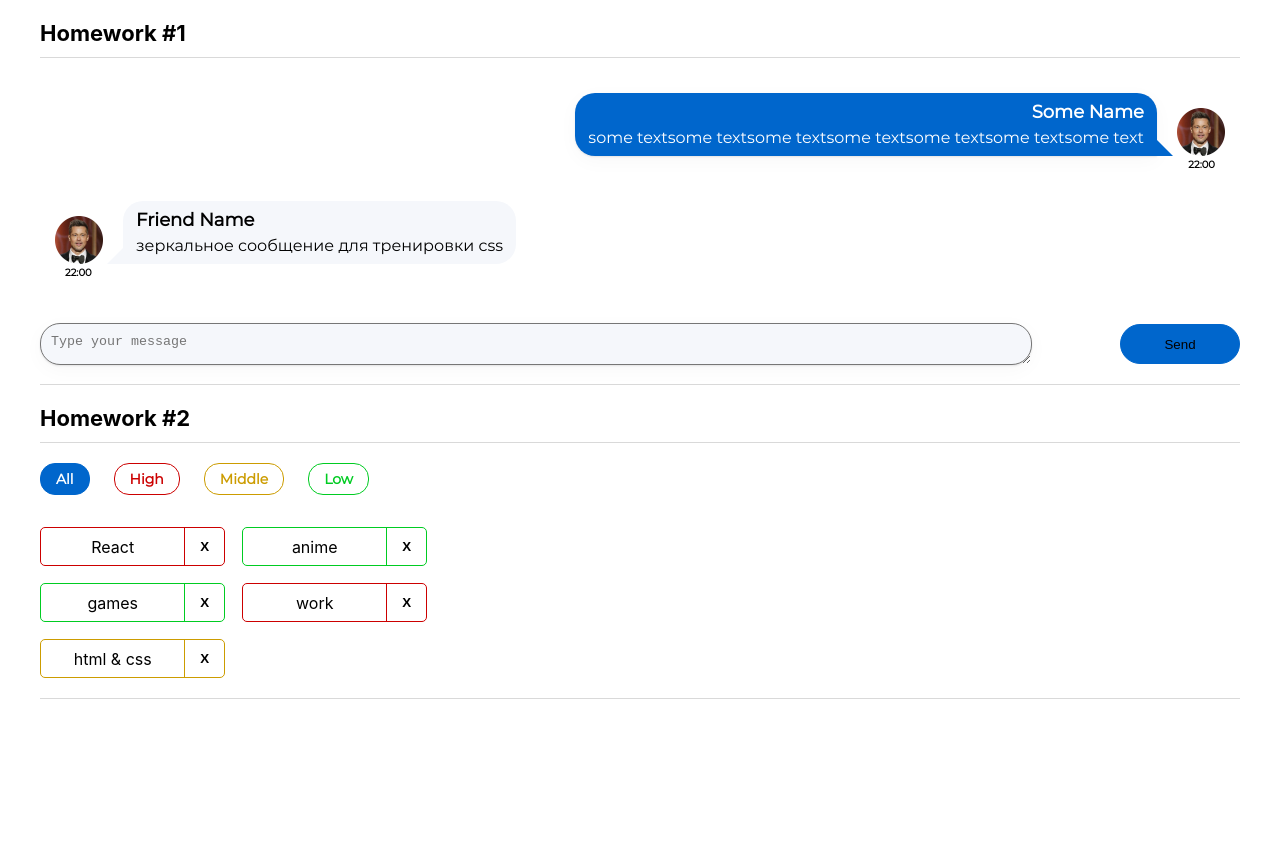
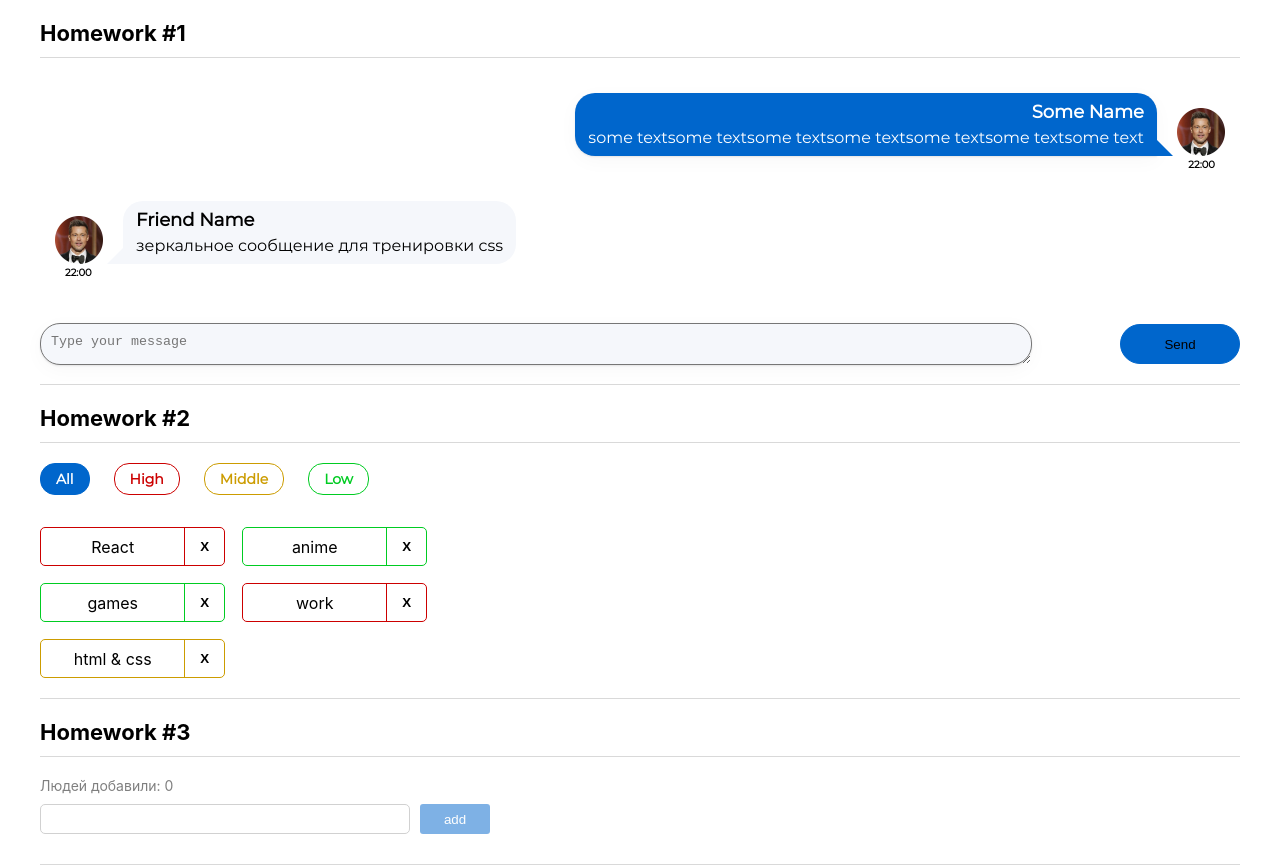
Before and after one commit to ann-halas/homeworks, a React (Create React App) app: page / in a window 1280 px wide. Before the commit the page ends 800 px from the top, so only its background shows below. Built offline with nearby package versions, Linux system fonts and the light colour scheme.

Commit message:
Commit  hw03

```diff
--- a/src/s1-main/App.tsx
+++ b/src/s1-main/App.tsx
@@ -12,7 +12,7 @@ function App() {
             <HW1/>
             {/*/!*раскомментировать по ходу выполнения*!/*/}
             <HW2/>
-            {/*<HW3/>*/}
+            <HW3/>
             {/*<HW4/>*/}
 
             {/*при выполнении дз 5 и более - закомментировать здесь дз 1-4, так как они есть внутри дз 5*/}
```
